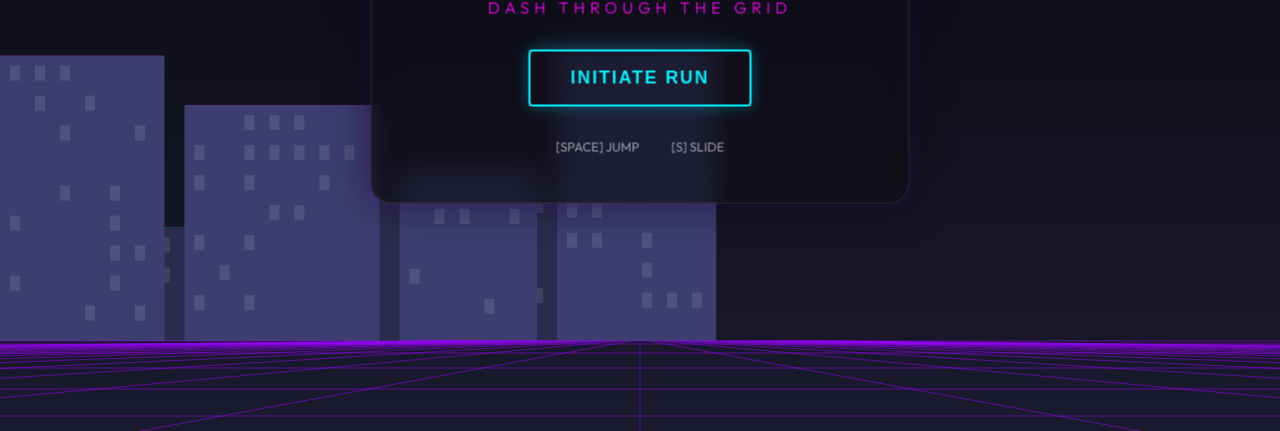
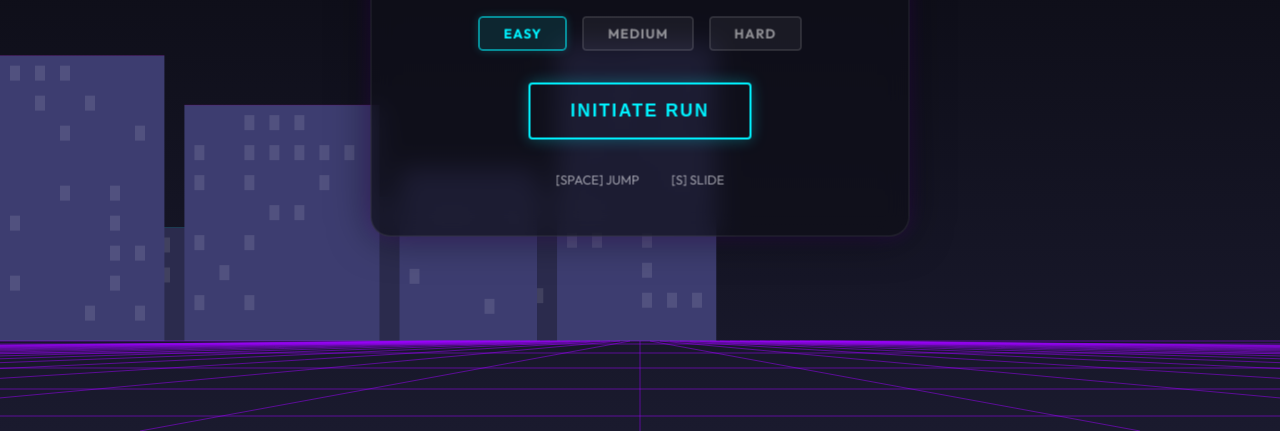
Before and after one commit to jeromeadmana/endless-run, a website built with Vite: page web/index.html in a window 1280 px wide. Shown: the part 369-800 px from the top of the page. Built offline with nearby package versions, Linux system fonts and the light colour scheme.

Commit message:
feat: add difficulty settings and horizontal jump scaling

```diff
--- a/web/index.html
+++ b/web/index.html
@@ -1,5 +1,6 @@
 <!DOCTYPE html>
 <html lang="en">
+
 <head>
   <meta charset="UTF-8" />
   <link rel="icon" type="image/svg+xml" href="/vite.svg" />
@@ -8,8 +9,11 @@
   <meta name="description" content="A high-speed neon-infused endless runner game. Dash through the cyberpunk city!" />
   <link rel="preconnect" href="https://fonts.googleapis.com">
   <link rel="preconnect" href="https://fonts.gstatic.com" crossorigin>
-    <link href="https://fonts.googleapis.com/css2?family=Outfit:wght@300;400;700;900&family=Space+Grotesk:wght@300;700&display=swap" rel="stylesheet">
+  <link
+    href="https://fonts.googleapis.com/css2?family=Outfit:wght@300;400;700;900&family=Space+Grotesk:wght@300;700&display=swap"
+    rel="stylesheet">
 </head>
+
 <body>
   <div id="app">
     <div id="ui-container">
@@ -27,6 +31,11 @@
       <div id="start-screen" class="overlay active">
         <h1 class="glitch" data-text="NEON VELOCITY">NEON VELOCITY</h1>
         <p class="subtitle">DASH THROUGH THE GRID</p>
+        <div class="difficulty-selection">
+          <button class="diff-btn active" data-difficulty="EASY">EASY</button>
+          <button class="diff-btn" data-difficulty="MEDIUM">MEDIUM</button>
+          <button class="diff-btn" data-difficulty="HARD">HARD</button>
+        </div>
         <button id="start-btn" class="main-btn">INITIATE RUN</button>
         <div class="controls-hint">
           <span>[SPACE] JUMP</span>
@@ -46,4 +55,5 @@
   </div>
   <script type="module" src="/src/main.js"></script>
 </body>
+
 </html>
--- a/web/src/Config.js
+++ b/web/src/Config.js
@@ -1,7 +1,7 @@
 export const CONFIG = {
     // Physics
-    GRAVITY: 0.8,
-    JUMP_FORCE: -18,
+    GRAVITY: 1.0,
+    JUMP_FORCE: -20,
 
     // Game Speed
     INITIAL_SPEED: 7,
@@ -27,5 +27,24 @@ export const CONFIG = {
     },
 
     // Collision
-    HITBOX_MARGIN: 12
+    HITBOX_MARGIN: 12,
+
+    // Difficulty Settings
+    DIFFICULTIES: {
+        EASY: {
+            MAX_SPEED: 15,
+            SPEED_ACCEL: 0.001,
+            MIN_OBSTACLE_INTERVAL: 850
+        },
+        MEDIUM: {
+            MAX_SPEED: 22,
+            SPEED_ACCEL: 0.0018,
+            MIN_OBSTACLE_INTERVAL: 700
+        },
+        HARD: {
+            MAX_SPEED: 30,
+            SPEED_ACCEL: 0.0025,
+            MIN_OBSTACLE_INTERVAL: 550
+        }
+    }
 };
--- a/web/src/Engine.js
+++ b/web/src/Engine.js
@@ -16,14 +16,16 @@ export class Engine {
         this.score = 0;
         this.highScore = localStorage.getItem('neon-velocity-best') || 0;
         this.gameState = 'START';
+        this.difficulty = 'EASY'; // Default
 
         this.lastTime = 0;
         this.obstacleTimer = 0;
         this.obstacleInterval = CONFIG.INITIAL_OBSTACLE_INTERVAL;
     }
 
-    start() {
+    start(difficulty = 'EASY') {
         this.gameState = 'RUNNING';
+        this.difficulty = difficulty;
         this.score = 0;
         this.gameSpeed = CONFIG.INITIAL_SPEED;
         this.obstacles = [];
@@ -52,8 +54,9 @@ export class Engine {
         this.lastTime = timestamp;
 
         if (this.gameState === 'RUNNING') {
+            const diffConfig = CONFIG.DIFFICULTIES[this.difficulty];
             this.score += deltaTime * CONFIG.SCORE_MULTIPLIER;
-            this.gameSpeed = Math.min(CONFIG.MAX_SPEED, this.gameSpeed + (deltaTime * CONFIG.SPEED_ACCEL / 16));
+            this.gameSpeed = Math.min(diffConfig.MAX_SPEED, this.gameSpeed + (deltaTime * diffConfig.SPEED_ACCEL / 16));
 
             this.background.update(this.gameSpeed);
             this.player.update();
@@ -63,7 +66,7 @@ export class Engine {
                 this.obstacles.push(new Obstacle(this.canvas, this.gameSpeed));
                 this.obstacleTimer = 0;
                 this.obstacleInterval = Math.max(
-                    CONFIG.MIN_OBSTACLE_INTERVAL,
+                    diffConfig.MIN_OBSTACLE_INTERVAL,
                     CONFIG.INITIAL_OBSTACLE_INTERVAL - (this.gameSpeed * CONFIG.INTERVAL_DECAY)
                 );
             }
@@ -108,6 +111,7 @@ export class Engine {
                 if (key === ' ' || key === 'ArrowUp') this.player.jump();
                 if (key === 's' || key === 'ArrowDown') this.player.slide(true);
             } else if (type === 'keyup') {
+                if (key === ' ' || key === 'ArrowUp') this.player.cancelJump();
                 if (key === 's' || key === 'ArrowDown') this.player.slide(false);
             }
         }
--- a/web/src/entities/Player.js
+++ b/web/src/entities/Player.js
@@ -123,6 +123,13 @@ export class Player {
         }
     }
 
+    cancelJump() {
+        // If we are moving up, cut the velocity to make the jump shorter
+        if (this.state === 'JUMPING' && this.velocityY < -5) {
+            this.velocityY = -5;
+        }
+    }
+
     slide(active) {
         if (active && this.state === 'RUNNING') {
             this.state = 'SLIDING';
--- a/web/src/main.js
+++ b/web/src/main.js
@@ -42,14 +42,24 @@ window.addEventListener('touchend', () => {
 });
 
 // UI Buttons
+let selectedDifficulty = 'EASY';
+
+document.querySelectorAll('.diff-btn').forEach(btn => {
+  btn.addEventListener('click', (e) => {
+    document.querySelectorAll('.diff-btn').forEach(b => b.classList.remove('active'));
+    e.target.classList.add('active');
+    selectedDifficulty = e.target.dataset.difficulty;
+  });
+});
+
 document.getElementById('start-btn').addEventListener('click', (e) => {
   e.target.blur();
-  engine.start();
+  engine.start(selectedDifficulty);
 });
 
 document.getElementById('restart-btn').addEventListener('click', (e) => {
   e.target.blur();
-  engine.start();
+  engine.start(selectedDifficulty);
 });
 
 // Game Loop
--- a/web/src/style.css
+++ b/web/src/style.css
@@ -98,7 +98,8 @@ body {
   opacity: 1;
 }
 
-.score-container, .high-score-container {
+.score-container,
+.high-score-container {
   display: flex;
   flex-direction: column;
 }
@@ -158,6 +159,37 @@ h1 {
   transform: translateY(-2px);
 }
 
+.difficulty-selection {
+  display: flex;
+  gap: 1rem;
+  margin-bottom: 2rem;
+}
+
+.diff-btn {
+  background: rgba(255, 255, 255, 0.05);
+  border: 1px solid rgba(255, 255, 255, 0.2);
+  color: rgba(255, 255, 255, 0.5);
+  padding: 0.5rem 1.5rem;
+  border-radius: 4px;
+  cursor: pointer;
+  font-family: var(--font-main);
+  font-weight: 700;
+  letter-spacing: 1px;
+  transition: all 0.3s ease;
+}
+
+.diff-btn.active {
+  background: rgba(0, 243, 255, 0.1);
+  border-color: var(--neon-cyan);
+  color: var(--neon-cyan);
+  box-shadow: 0 0 10px rgba(0, 243, 255, 0.2);
+}
+
+.diff-btn:hover:not(.active) {
+  background: rgba(255, 255, 255, 0.1);
+  color: #fff;
+}
+
 .main-btn.secondary {
   border-color: var(--neon-magenta);
   color: var(--neon-magenta);
@@ -207,21 +239,55 @@ h1 {
 }
 
 @keyframes glitch-anim {
-  0% { clip: rect(31px, 9999px, 94px, 0); }
-  20% { clip: rect(62px, 9999px, 42px, 0); }
-  40% { clip: rect(16px, 9999px, 78px, 0); }
-  60% { clip: rect(58px, 9999px, 53px, 0); }
-  80% { clip: rect(83px, 9999px, 83px, 0); }
-  100% { clip: rect(51px, 9999px, 48px, 0); }
+  0% {
+    clip: rect(31px, 9999px, 94px, 0);
+  }
+
+  20% {
+    clip: rect(62px, 9999px, 42px, 0);
+  }
+
+  40% {
+    clip: rect(16px, 9999px, 78px, 0);
+  }
+
+  60% {
+    clip: rect(58px, 9999px, 53px, 0);
+  }
+
+  80% {
+    clip: rect(83px, 9999px, 83px, 0);
+  }
+
+  100% {
+    clip: rect(51px, 9999px, 48px, 0);
+  }
 }
 
 @keyframes glitch-anim2 {
-  0% { clip: rect(65px, 9999px, 100px, 0); }
-  20% { clip: rect(30px, 9999px, 50px, 0); }
-  40% { clip: rect(80px, 9999px, 90px, 0); }
-  60% { clip: rect(10px, 9999px, 20px, 0); }
-  80% { clip: rect(40px, 9999px, 60px, 0); }
-  100% { clip: rect(70px, 9999px, 80px, 0); }
+  0% {
+    clip: rect(65px, 9999px, 100px, 0);
+  }
+
+  20% {
+    clip: rect(30px, 9999px, 50px, 0);
+  }
+
+  40% {
+    clip: rect(80px, 9999px, 90px, 0);
+  }
+
+  60% {
+    clip: rect(10px, 9999px, 20px, 0);
+  }
+
+  80% {
+    clip: rect(40px, 9999px, 60px, 0);
+  }
+
+  100% {
+    clip: rect(70px, 9999px, 80px, 0);
+  }
 }
 
 .terminal-text {
```
Lines whose indentation alone changed are shown as unchanged.
